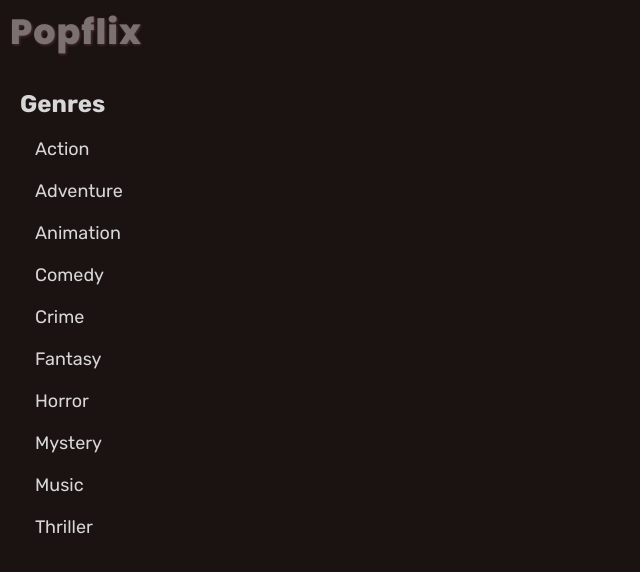
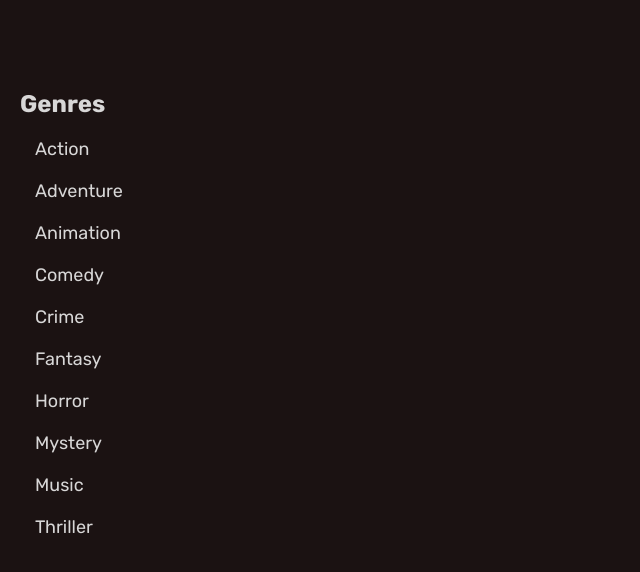
Before and after one commit to pepecatt/ICS4U-Assignment-6, a React (Vite) app: page /movies in a window 1280 px wide. Shown: the top 572 px of the page, without its empty margins (0-640 px from the left). Built offline with nearby package versions, Linux system fonts and the light colour scheme.

Commit message:
started context

```diff
--- a/package.json
+++ b/package.json
@@ -11,6 +11,7 @@
   },
   "dependencies": {
     "axios": "^1.7.7",
+    "immutable": "^5.0.3",
     "react": "^18.3.1",
     "react-dom": "^18.3.1",
     "react-router-dom": "^6.28.0"
--- a/src/components/Genres.css
+++ b/src/components/Genres.css
@@ -39,9 +39,3 @@
     background-color: #e0e0e0;
     box-shadow: 0 0 0 2px rgba(0, 0, 0, 0.2);
 }
-
-.Popflix {
-    color: rgb(124, 113, 113);
-    text-shadow: 1px 1px 3px rgb(78, 50, 50);
-    position: fixed;
-}
--- a/src/components/Genres.jsx
+++ b/src/components/Genres.jsx
@@ -14,7 +14,6 @@ function Genres(props) {
 
     return (
         <>
-            <h1 className="Popflix">Popflix</h1>
             <div className='genre-container'>
                 <h2>Genres</h2>
                 <ol>
--- a/src/components/Header.jsx
+++ b/src/components/Header.jsx
@@ -1,5 +1,6 @@
 import { useNavigate } from 'react-router-dom';
 import './Header.css';
+import React from 'react';
 
 function Header() {
     const navigate = useNavigate();
--- /dev/null
+++ b/src/context/index.jsx
@@ -0,0 +1,25 @@
+import { createContext } from 'react';
+import { Map } from 'immutable';
+
+const StoreContext = createContext();
+export const StoreProvider = ({ children }) => {
+  const [email, setEmail] = useState("");
+  const [password, setPassword] = useState("");
+  const [firstName, setFirstName] = useState("");
+  const [lastName, setLastName] = useState("");
+
+  return (
+    <StoreContext.Provider value={{
+      email, setEmail,
+      password, setPassword,
+      firstName, setFirstName,
+      lastName, setLastName
+    }}>
+      {children}
+    </StoreContext.Provider>
+  );
+}
+
+export const useStoreContext = () => {
+  return useContext(StoreContext);
+}
--- a/src/views/LoginView.css
+++ b/src/views/LoginView.css
@@ -64,15 +64,3 @@ input:focus {
 .login-container button:hover {
     background-color: rgb(187, 11, 20);
 }
-
-.Popflix {
-    color: rgb(124, 113, 113);
-    text-shadow: 1px 1px 3px rgb(78, 50, 50);
-    font-family: "Poppins", sans-serif;
-    font-weight: 800;
-    font-style: normal;
-    font-size: 35px;
-    position: absolute;
-    left: 10px;
-    top: 5px;
-}
--- a/src/views/LoginView.jsx
+++ b/src/views/LoginView.jsx
@@ -1,37 +1,37 @@
+import { useNavigate } from "react-router-dom";
+import { useStoreContext } from '../context';
 import './LoginView.css';
-import { useState } from "react";
-import { useNavigate } from "react-router-dom";
 
 function LoginView() {
-    const [email, setEmail] = useState("");
-    const [password, setPassword] = useState("")
-
+	const enteredEmail = useRef('');
+	const { email } = useStoreContext();
+	const enteredPassword = useRef('');
+	const { password } = useStoreContext();
 	const navigate = useNavigate();
 
 	function login(event) {
 		event.preventDefault();
-        if (password == "pass") {
-            navigate("/movies/genre/28");
+		if (enteredEmail == email && enteredPassword == password) { // retrieve password from context
+			navigate("/movies/genre");
 		} else {
-            alert("Wrong password!");
+			alert("Your email or psasword input is incorrect!");
 		}
 	}
 
 	return (
 		<div className="login-container">
-            <h1 className="Popflix">Popflix</h1>
 			<div className='login'>
 				<form onSubmit={(event) => { login(event) }}>
 					<label>Sign In</label>
 					<input
 						type="text"
-                        value={email}
+						ref={enteredEmail}
 						onChange={(event) => { setEmail(event.target.value) }}
 						placeholder="Email"
 						required />
 					<input
 						type="text"
-                        value={password}
+						ref={enteredPassword}
 						onChange={(event) => { setPassword(event.target.value) }}
 						placeholder="Password"
 						required />
--- a/src/views/RegisterView.css
+++ b/src/views/RegisterView.css
@@ -28,15 +28,3 @@
     margin-left: 5px;
     margin-top: 20px;
 }
-
-.Popflix {
-    color: rgb(124, 113, 113);
-    text-shadow: 1px 1px 3px rgb(78, 50, 50);
-    font-family: "Poppins", sans-serif;
-    font-weight: 800;
-    font-style: normal;
-    font-size: 35px;
-    position: absolute;
-    left: 10px;
-    top: 5px;
-}
--- a/src/views/RegisterView.jsx
+++ b/src/views/RegisterView.jsx
@@ -1,41 +1,59 @@
 import { useNavigate } from "react-router-dom";
+import { useStoreContext } from '../context';
 import "./RegisterView.css";
 
 function RegisterView() {
+	const firstName = useRef('');
+	const { setFirstName } = useStoreContext();
+	const lastName = useRef('');
+	const { setLastName } = useStoreContext();
+	const email = useRef('');
+	const { setEmail } = useStoreContext();
+	const password = useRef('');
+	const confirmPassword = useRef('');
+	const { setPassword } = useStoreContext();
 	const navigate = useNavigate();
+
+	function login(event) {
+		event.preventDefault();
+		if (confirmPassword.equalsTo(password)) {
+
+		}
+	}
 
 	return (
 		<div className="register-container">
-            <h1 className="Popflix">Popflix</h1>
-
-            <div className='register'>
-                <form action="#">
+			<form onSubmit={(event) => { login(event) }}>
 				<label>Create an Account</label>
 				<input
 					type="text"
 					placeholder="First Name"
+					ref={firstName}
 					required />
 				<input
 					type="text"
 					placeholder="Last Name"
+					ref={lastName}
 					required />
 				<input
 					type="text"
 					placeholder="Email"
+					ref={email}
 					required />
 				<input
 					type="text"
 					placeholder="Password"
+					ref={password}
 					required />
 				<input
 					type="text"
 					placeholder="Confirm Password"
+					ref={confirmPassword}
 					required />
 				<button type="submit">Register</button>
 			</form>
 			<p onClick={() => { navigate(`/login`) }}>Already have an account? <a href="#">Login</a></p>
 		</div>
-        </div>
 	)
 }
 
```
Also changed, not shown: 1 other file (tests, documents, lock files or other folders). Lines whose indentation alone changed are shown as unchanged.
